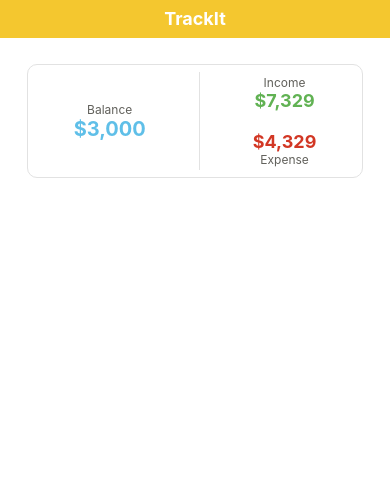
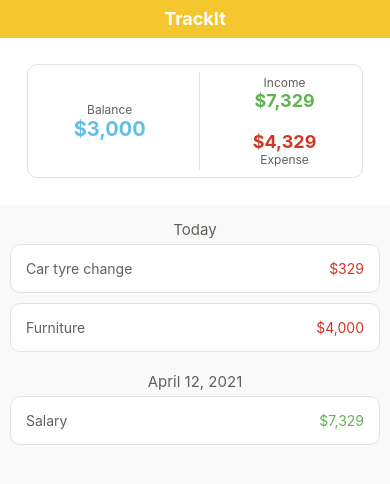
Before and after one commit to MelroyNoronha/trackit, a React Native app: screen / in a window 390 px wide. Shown: the top 484 px of the page. Built offline with nearby package versions, Linux system fonts and the light colour scheme.

Commit message:
created IncomeExpenseList component
created IncomeExpenseList component using react native SectionList to
display income and expenses by date
added new color in utils/colors
placed IncomeExpenseList in App.js along with dummy data to be displayed

```diff
--- a/src/App.js
+++ b/src/App.js
@@ -4,6 +4,38 @@ import {StyleSheet, View, Text, StatusBar} from 'react-native';
 import colors from './utils/colors';
 import Header from './components/Header';
 import Dashboard from './components/Dashboard';
+import IncomeExpenseList from './components/IncomeExpenseList';
+
+const dummyData = [
+  {
+    title: 'Today',
+    data: [
+      {
+        isExpense: true,
+        isIncome: false,
+        description: 'Car tyre change',
+        value: '$329',
+      },
+      {
+        isExpense: true,
+        isIncome: false,
+        description: 'Furniture',
+        value: '$4,000',
+      },
+    ],
+  },
+  {
+    title: 'April 12, 2021',
+    data: [
+      {
+        isExpense: false,
+        isIncome: true,
+        description: 'Salary',
+        value: '$7,329',
+      },
+    ],
+  },
+];
 
 const App = () => {
   return (
@@ -11,6 +43,7 @@ const App = () => {
       <StatusBar backgroundColor={colors.primary} />
       <Header />
       <Dashboard balance="$3,000" income="$7,329" expense="$4,329" />
+      <IncomeExpenseList data={dummyData} />
     </View>
   );
 };
--- /dev/null
+++ b/src/components/IncomeExpenseList.js
@@ -0,0 +1,65 @@
+import React from 'react';
+import {View, Text, SectionList, StyleSheet} from 'react-native';
+
+import colors from '../utils/colors';
+
+const IncomeExpenseList = props => {
+  const {data} = props;
+
+  return (
+    <View style={styles.container}>
+      <SectionList
+        sections={data}
+        keyExtractor={(_item, index) => index}
+        renderSectionHeader={({section: {title}}) => (
+          <Text style={styles.title}>{title}</Text>
+        )}
+        renderItem={({item}) => (
+          <View style={styles.itemContainer}>
+            <Text style={styles.itemDescription}>{item.description}</Text>
+            <Text
+              style={[
+                styles.itemValue,
+                {color: item.isExpense ? colors.red : colors.green},
+              ]}>
+              {item.value}
+            </Text>
+          </View>
+        )}
+      />
+    </View>
+  );
+};
+
+const styles = StyleSheet.create({
+  container: {
+    flex: 1,
+    backgroundColor: colors.backgroundGrey,
+  },
+  title: {
+    alignSelf: 'center',
+    marginTop: 15,
+    color: colors.darkText,
+    fontSize: 15,
+  },
+  itemContainer: {
+    flexDirection: 'row',
+    justifyContent: 'space-between',
+    padding: 15,
+    borderWidth: 1,
+    borderColor: colors.borderGrey,
+    borderRadius: 10,
+    backgroundColor: colors.light,
+    marginHorizontal: 10,
+    marginVertical: 5,
+  },
+  itemDescription: {
+    color: colors.darkText,
+    fontSize: 14,
+  },
+  itemValue: {
+    fontSize: 14,
+  },
+});
+
+export default IncomeExpenseList;
--- a/src/utils/colors.js
+++ b/src/utils/colors.js
@@ -6,4 +6,5 @@ export default {
   darkText: '#61605b',
   red: '#d23724',
   green: '#61b253',
+  backgroundGrey: '#f9f9f9',
 };
```
